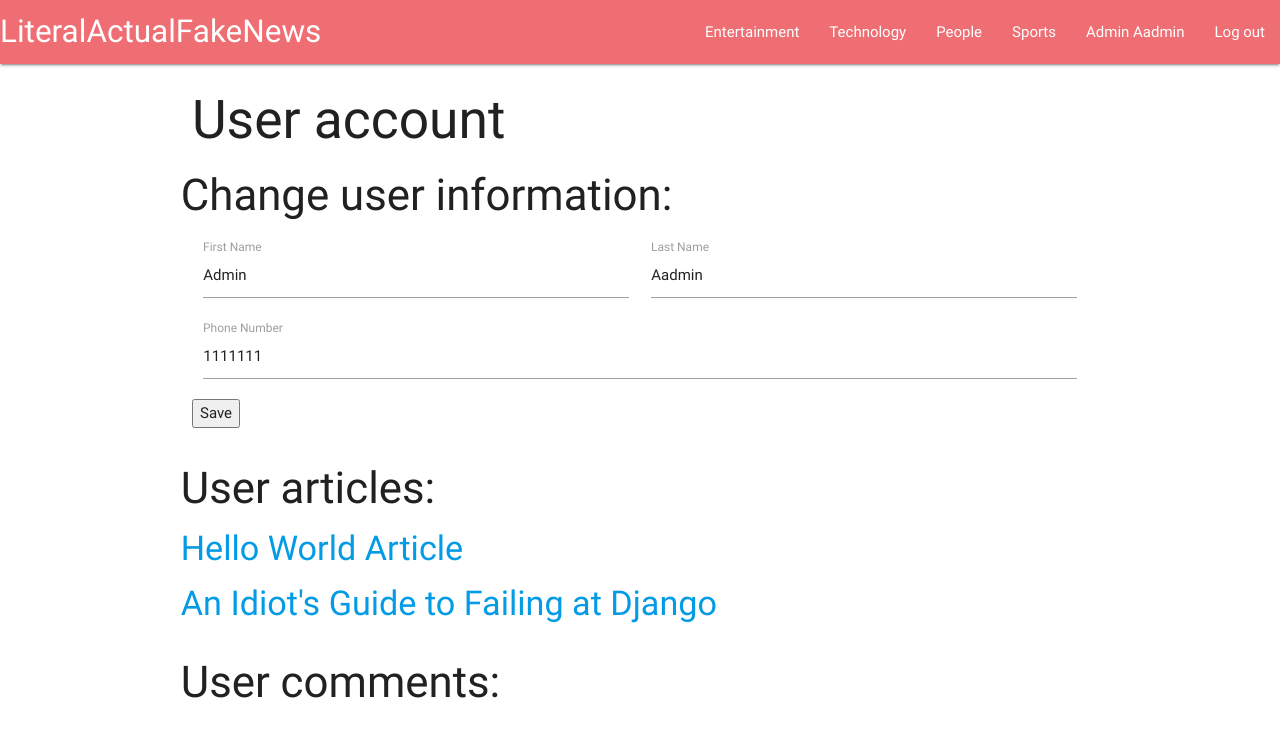
After one commit to Ariawyn/WebProgrammingGCW, a Django app: page /accounts/user/ in a window 1280 px wide. The commit adds this page. Shown: the top 737 px of the page. Run offline with Django 3.2, Linux system fonts and the light colour scheme; a user stored in the database is signed in; data comes from the database, SQL or seed files in the repository; both versions use the stored data as it was after the commit; data that the repository does not hold is empty.

Commit message:
A bunch of user page work and what not, users can now be edited and what not

```diff
--- /dev/null
+++ b/newssite/accounts/templates/accounts/user.html
@@ -0,0 +1,43 @@
+{% extends 'base.html' %}
+
+{% block title %}User account{% endblock %}
+
+{% block content %}
+	<h2>User account</h2>
+	<div class="row">
+		<h3>Change user information:</h3>
+		<form class="col s12" method="post">
+			{% csrf_token %}
+			<div class="input-field col s6">
+				<input value="{{ request.user.first_name }}" name="first_name" id="first_name" type="text" class="validate">
+				<label for="first_name" class="active">First Name</label>
+			</div>
+			<div class="input-field col s6">
+				<input value="{{ request.user.last_name }}" name="last_name" id="last_name" type="text" class="validate">
+				<label for="last_name" class="active">Last Name</label>
+			</div>
+			<div class="input-field col s12">
+				<input value="{{ request.user.phone_number }}" name="phone_number" id="phone_number" type="text" class="validate">
+				<label for="phone_number" class="active">Phone Number</label>
+			</div>
+			<button type="submit">Save</button>
+		</form>
+	</div>
+	{% if request.user.is_contributor %}
+	<div class="row">
+		<h3>User articles:</h3>
+		{% for article in user_articles %}
+			<h4><a href="/news/{{ article.id }}">{{ article.title }}</a></h4>
+		{% endfor %}
+	</div>
+	{% endif %}
+	<div class="row">
+		<h3>User comments:</h3>
+		{% for comment in user_comments %}
+		<h4> Comment on article: {{ comment.article.title }} </h4>
+		<p>
+			{{ comment.body }}
+		</p>
+		{% endfor %}
+	</div>
+{% endblock %}
--- a/newssite/accounts/templates/base.html
+++ b/newssite/accounts/templates/base.html
@@ -7,18 +7,25 @@
 	<body>
 		<nav>
 			<div class="nav-wrapper">
-				<a href="#" class="brand-logo">Logo</a>
+				<a href="/news/" class="brand-logo">LiteralActualFakeNews</a>
 				<ul id="nav-mobile" class="right hide-on-med-and-down">
 					<li><a href="">Entertainment</a></li>
 					<li><a href="">Technology</a></li>
 					<li><a href="">People</a></li>
 					<li><a href="">Sports</a></li>
-					<li><a href="/accounts/login">Log in</a></li>
-					<li><a href="/accounts/register">Register</a></li>
+					{% if request.user.is_authenticated %}
+						<li><a href="/accounts/user">{{ request.user.first_name }} {{ request.user.last_name }}</a></li>
+						<li><a href="/accounts/logout">Log out</a></li>
+					{% else %}
+						<li><a href="/accounts/login">Log in</a></li>
+						<li><a href="/accounts/register">Register</a></li>
+					{% endif %}
 				</ul>
 			</div>
 		</nav>
-		{% block content %}
-		{% endblock %}
+		<div class="container">
+			{% block content %}
+			{% endblock %}
+		</div>
 	</body>
 </html>
--- a/newssite/accounts/urls.py
+++ b/newssite/accounts/urls.py
@@ -14,4 +14,7 @@ urlpatterns = [
 
     # example: /accounts/register/
     url(r'^register/$', views.register, name="registration"),
+
+    # example: /accounts/user/
+    url(r'^user/$', views.user, name="user"),
 ]
--- a/newssite/accounts/views.py
+++ b/newssite/accounts/views.py
@@ -1,8 +1,10 @@
 from django.shortcuts import render
 from django.contrib.auth import login, authenticate
 from django.contrib.auth.forms import UserCreationForm
+from django.contrib.auth.decorators import login_required
 from django.shortcuts import render, redirect
 
+from news.models import Article, Comment
 from .forms import RegisterForm
 
 # Create your views here.
@@ -37,3 +39,35 @@ def register(request):
     # We will only ever get to this return statement from a get request
     # Thus, we render the register.html file here, passing the form to it
     return render(request, "accounts/register.html", {"form": form})
+
+
+# User page view, has form to change user details, shows comments / articles made by user
+@login_required
+def user(request):
+    # Check if GET or POST request
+    if(request.method == "POST"):
+        # Get and change user values from form
+        request.user.first_name = request.POST['first_name']
+        request.user.last_name = request.POST['last_name']
+        request.user.phone_number = request.POST['phone_number']
+
+        # Save edited data
+        request.user.save()
+
+        # Reload
+        return redirect("/accounts/user/")
+
+    else:
+
+        # get user id
+        user_id = request.user.id
+
+        # Check for user articles
+        user_articles = None
+        if(request.user.is_contributor):
+            user_articles = Article.objects.filter(author = user_id)
+
+        # Check for user comments
+        user_comments = Comment.objects.filter(user = user_id)
+
+    return render(request, "accounts/user.html", {"user_articles": user_articles, "user_comments": user_comments})
```
Also changed, not shown: newssite/accounts/templates/accounts/profile.html (deleted), newssite/db.sqlite3.
